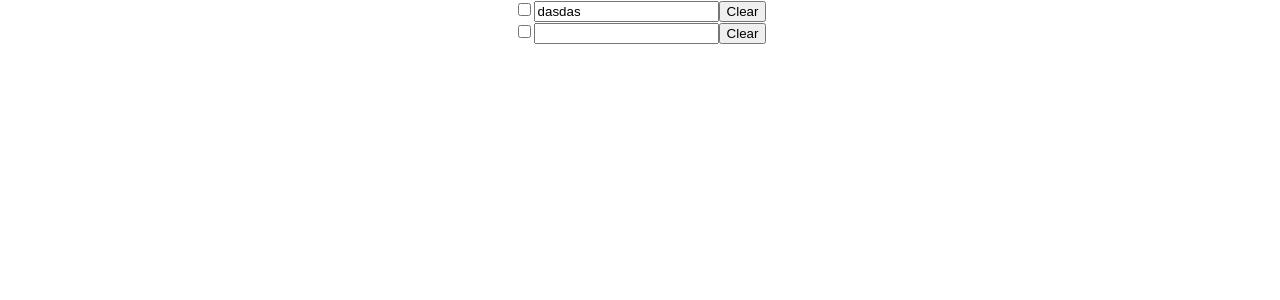
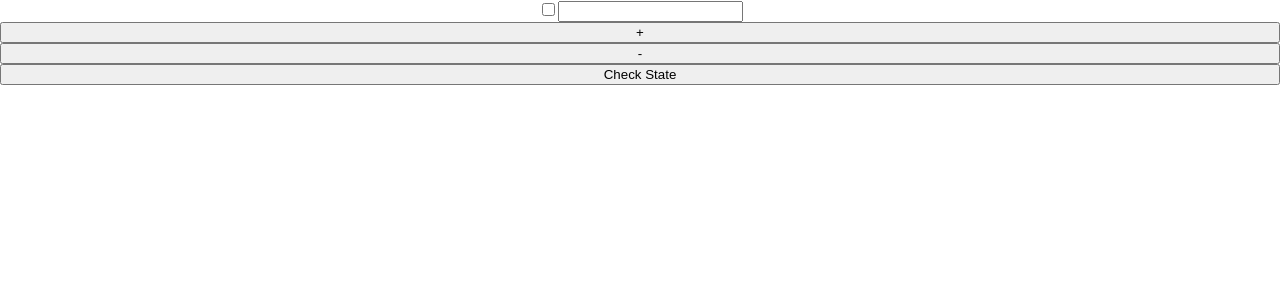
Before and after one commit to alenka-rondon/TaskListr, a React (Create React App) app in the folder task-listr/: page / in a window 1280 px wide. Shown: the top 300 px of the page. Built offline with nearby package versions, Linux system fonts and the light colour scheme.

Commit message:
add and remove tasks

```diff
--- a/task-listr/src/App.js
+++ b/task-listr/src/App.js
@@ -10,22 +10,59 @@ class Task extends React.Component {
     };
   }
 
-  changeText = () => {
-    this.setState( (state, props) => ({text: document.getElementById("1").value}) );
-  }
+  // changeText = () => {
+  //   this.setState( (state, props) => ({text: document.getElementById("1").value}) );
+  // }
 
-  deleteText = () => {
-    this.setState( (state, props) => ({text: " "}) );
-    // document.getElementById("1").value = "";
-  }
+  // deleteText = () => {
+  //   this.setState( (state, props) => ({text: " "}) );
+  //   // document.getElementById("1").value = "";
+  // }
 
   render() {
     return (
       <div className="task">
         <input type="checkbox"></input>
-        <input id="1" type="text" value={this.state.text} onChange={this.changeText}></input>
-        <button onClick={this.deleteText}>Clear</button>
+        <input type="text"></input>
+        {/* <button onClick={this.deleteText}>Clear</button> */}
       </div>
+    );
+  }
+}
+
+var i = 0;
+
+class Tasks extends React.Component {
+  constructor(props) {
+    super(props);
+    this.state = {
+      tasks: [<Task key={i} text="" />]
+    };
+  }
+
+  addTask = () => {
+    i++;
+    this.setState({tasks: this.state.tasks.concat([<Task key={i} text="" />])});
+  }
+
+  removeTask = () => {
+    let tempArray = [...this.state.tasks];
+    tempArray.pop();
+    this.setState({tasks: tempArray});
+  }
+
+  checkState = () => {
+    console.log(this.state.tasks);
+  }
+
+  render() {
+    return (
+      <>
+        {this.state.tasks}
+        <button onClick={this.addTask}>+</button>
+        <button onClick={this.removeTask}>-</button>
+        <button onClick={this.checkState}>Check State</button>
+      </>
     );
   }
 }
@@ -33,8 +70,7 @@ class Task extends React.Component {
 function App() {
   return (
     <div className="App">
-      <Task text="dasdas" />
-      <Task text="" />
+      <Tasks />
     </div>
   );
 }
```
